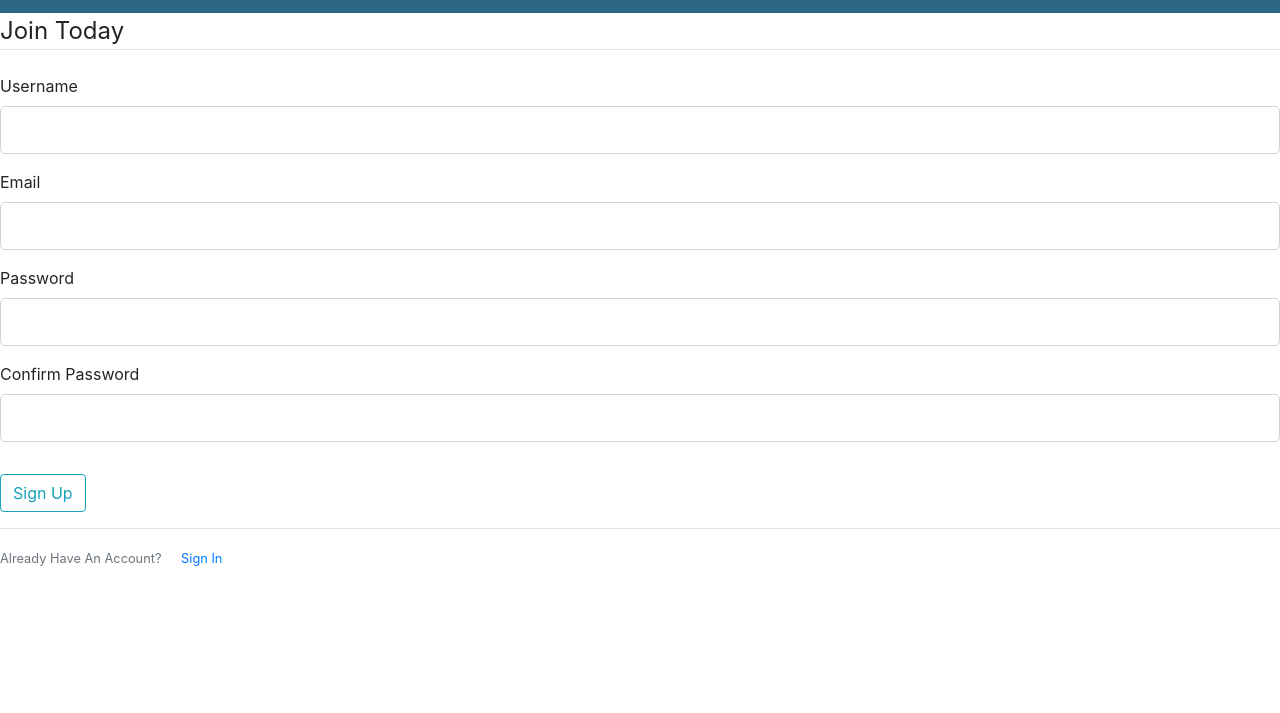
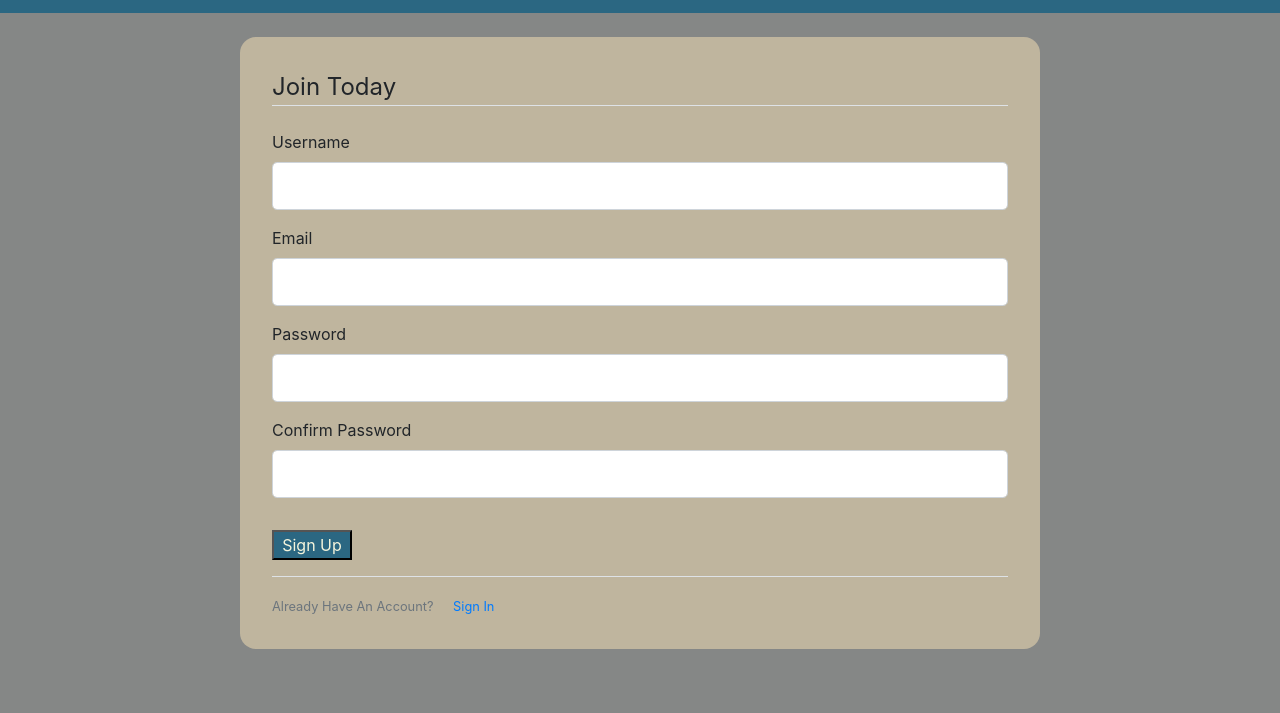
Before and after one commit to tjmer/capstone, a Flask app: page /register in a window 1280 px wide. Shown: the part 93-806 px from the top of the page. Before the commit the page ends 659 px from the top, so only its background shows below. Run offline with Flask 2, Linux system fonts and the light colour scheme; some libraries are stand-ins or nearby versions; some web fonts are replaced.

Commit message:
Styled login and register pages

```diff
--- a/the_assistant/static/main.css
+++ b/the_assistant/static/main.css
@@ -33,6 +33,13 @@
 
 .height-8{
     height: 8rem;
+}
+
+.page-back {
+    display: flex;
+    justify-content: center;
+    background-color: #858786;
+    background-size: cover;
 }
 
 /* Header css */
@@ -157,7 +164,7 @@
 }
 
 .view-button{
-    width: 4rem;
+    width: 5rem;
     color: beige;
     background-color: #2B6782;
 }
@@ -274,3 +281,16 @@
     background-repeat: no-repeat;
     background-size: cover;
 }
+
+/* login */
+
+.background-login-1 {
+    background-color: #BFB59E;
+    padding: 2rem;
+    margin-top: 1.5rem;
+    margin-bottom: 4rem;
+    border-radius: 1rem;
+    width: 50rem;
+}
+
+/* register */
--- a/the_assistant/templates/login.html
+++ b/the_assistant/templates/login.html
@@ -1,6 +1,8 @@
 {% extends 'base.html' %}
 
 {% block content %}
+<section class="page-back">
+    <section class="background-login-1">
         <div>
             <form method="POST" action="">
                 {{form.hidden_tag()}}
@@ -38,7 +40,7 @@
                 </div>
             </fieldset>
             <div class="form-group">
-            {{ form.submit(class="btn btn-outline-info") }}
+                {{ form.submit(class="view-button") }}
             </div>
             <small class="text-muted ml-2">
                 <a href="#">Forgot Password?</a>
@@ -50,4 +52,6 @@
             Need An Account? <a class="ml-3" href="{{ url_for('register') }}">Sign Up Now</a>
         </small>
     </div>
+</section>
+</section>
 {% endblock content %}
--- a/the_assistant/templates/register.html
+++ b/the_assistant/templates/register.html
@@ -1,6 +1,8 @@
 {% extends 'base.html' %}
 
 {% block content %}
+<section class="page-back">
+    <section class="background-login-1">
         <div>
             <form method="POST" action="">
                 {{form.hidden_tag()}}
@@ -62,7 +64,7 @@
                     </div>
                 </fieldset>
                 <div class="form-group">
-            {{ form.submit(class="btn btn-outline-info") }}
+                    {{ form.submit(class="view-button") }}
                 </div>
             </form>
         </div>
@@ -71,4 +73,6 @@
                 Already Have An Account? <a class="ml-3" href="{{ url_for('login') }}">Sign In</a>
             </small>
         </div>
+    </section>
+</section>
 {% endblock content %}
```
Lines whose indentation alone changed are shown as unchanged.
